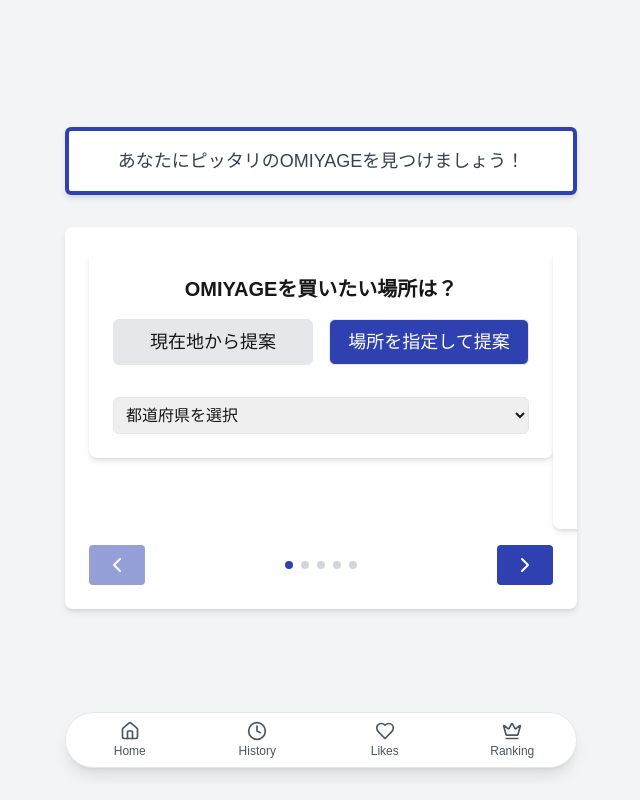
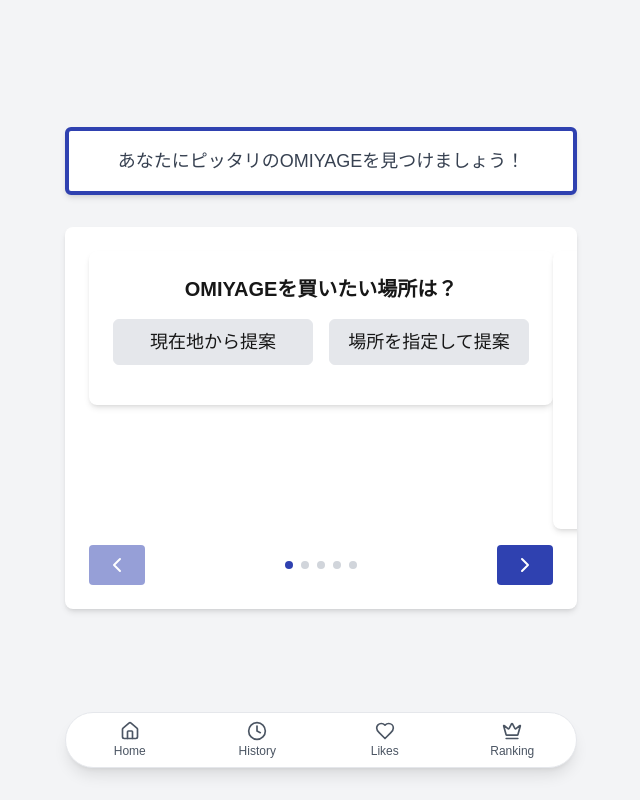
Before and after one commit to ms-engineer-bc10/Section9_TeamA, a Next.js app in the folder frontend/: page /client/pages/requiredfield in a window 1280 px wide. Shown: the whole page, without its empty margins (319-959 px from the left). Built offline with nearby package versions, Linux system fonts and the light colour scheme.

Commit message:
fix: answersオブジェクトのキーにrename後の適切なキーを設定

```diff
--- a/frontend/src/app/client/components/budget.tsx
+++ b/frontend/src/app/client/components/budget.tsx
@@ -3,12 +3,12 @@
 import React from 'react';
 
 // Propsの型を定義
-interface budgetProps {
+interface BudgetProps {
   selectedOption: string;
   setSelectedOption: (option: string) => void;
 }
 
-const budget: React.FC<budgetProps> = ({
+const Budget: React.FC<BudgetProps> = ({
   selectedOption,
   setSelectedOption,
 }) => {
@@ -49,4 +49,4 @@ const budget: React.FC<budgetProps> = ({
   );
 };
 
-export default budget;
+export default Budget;
--- a/frontend/src/app/client/components/genre.tsx
+++ b/frontend/src/app/client/components/genre.tsx
@@ -3,12 +3,12 @@
 import React from 'react';
 
 // Propsの型を定義
-interface genreProps {
+interface GenreProps {
   selectedOption: string;
   setSelectedOption: (option: string) => void;
 }
 
-const genre: React.FC<genreProps> = ({ selectedOption, setSelectedOption }) => {
+const Genre: React.FC<GenreProps> = ({ selectedOption, setSelectedOption }) => {
   const options = ['食べ物', 'モノ'];
 
   const handleOptionClick = (option: string) => {
@@ -39,4 +39,4 @@ const genre: React.FC<genreProps> = ({ selectedOption, setSelectedOption }) => {
   );
 };
 
-export default genre;
+export default Genre;
--- a/frontend/src/app/client/components/quantity.tsx
+++ b/frontend/src/app/client/components/quantity.tsx
@@ -2,13 +2,13 @@
 'use client';
 import React from 'react';
 
-interface quantityProps {
+interface QuantityProps {
   onNext: (selectedOption: string) => void;
   selectedOption: string | null;
   setSelectedOption: (option: string) => void;
 }
 
-const quantity: React.FC<quantityProps> = ({
+const Quantity: React.FC<QuantityProps> = ({
   onNext,
   selectedOption,
   setSelectedOption,
@@ -42,4 +42,4 @@ const quantity: React.FC<quantityProps> = ({
   );
 };
 
-export default quantity;
+export default Quantity;
--- a/frontend/src/app/client/components/target.tsx
+++ b/frontend/src/app/client/components/target.tsx
@@ -3,12 +3,12 @@
 import React from 'react';
 
 // Propsの型を定義
-interface targetProps {
+interface TargetProps {
   selectedOption: string;
   setSelectedOption: (option: string) => void;
 }
 
-const target: React.FC<targetProps> = ({
+const Target: React.FC<TargetProps> = ({
   selectedOption,
   setSelectedOption,
 }) => {
@@ -53,4 +53,4 @@ const target: React.FC<targetProps> = ({
   );
 };
 
-export default target;
+export default Target;
--- a/frontend/src/app/client/pages/requiredfield/page.tsx
+++ b/frontend/src/app/client/pages/requiredfield/page.tsx
@@ -62,11 +62,13 @@ const RequiredFieldPage: React.FC = () => {
   const [showResult, setShowResult] = useState(false);
   const [isLoading, setIsLoading] = useState(false);
   const [searchResults, setSearchResults] = useState(null);
+
+  // 質問とanswersのキーの対応関係
+  const questionKeys = ['location', 'target', 'genre', 'budget', 'quantity'];
   const questions = [location, target, genre, budget, quantity];
 
   const handleNext = useCallback(() => {
-    const currentAnswer =
-      answers[`q${currentQuestionIndex + 1}` as keyof Answers];
+    const currentAnswer = answers[questionKeys[currentQuestionIndex] as keyof Answers];
     if (currentAnswer || currentQuestionIndex >= questions.length) {
       setError(null);
       if (currentQuestionIndex < questions.length) {
@@ -86,30 +88,32 @@ const RequiredFieldPage: React.FC = () => {
 
   const handleOptionSelect = useCallback(
     (option: string) => {
+      const currentQuestionKey = questionKeys[currentQuestionIndex];
       setAnswers((prev) => ({
         ...prev,
-        [`q${currentQuestionIndex + 1}`]: option,
+        [currentQuestionKey]: option,
       }));
+      console.log('Selected:', option);  // デバッグ用ログ
       if (currentQuestionIndex < questions.length - 1) {
         handleNext();
       }
     },
-    [currentQuestionIndex, questions.length, handleNext]
+    [currentQuestionIndex, questions.length, handleNext, questionKeys]
   );
 
   const handleSearch = useCallback(async () => {
     setIsLoading(true);
     try {
+      console.log('Sending answers:', answers);  // デバッグ用ログ
       const response = await fetch('http://localhost:5000/api/user/recommend', {
         method: 'POST',
         headers: {
           'Content-Type': 'application/json',
         },
         body: JSON.stringify({
-          place: answers.location,
-          recipient: answers.target,
-          category: answers.genre,
-          price: answers.budget,
+          target: answers.target,
+          genre: answers.genre,
+          budget: answers.budget,
           quantity: answers.quantity,
           location: '35.681236,139.767125', // ダミーの位置情報。今後位置情報取得機能を追加
         }),
@@ -181,9 +185,9 @@ const RequiredFieldPage: React.FC = () => {
               <QuestionComponent
                 key={index}
                 onNext={handleOptionSelect}
-                selectedOption={answers[`q${index + 1}` as keyof Answers]}
+                selectedOption={answers[questionKeys[index] as keyof Answers]}
                 setSelectedOption={(option: string) =>
-                  setAnswers((prev) => ({ ...prev, [`q${index + 1}`]: option }))
+                  setAnswers((prev) => ({ ...prev, [questionKeys[index]]: option }))
                 }
               />
             ))}
```
